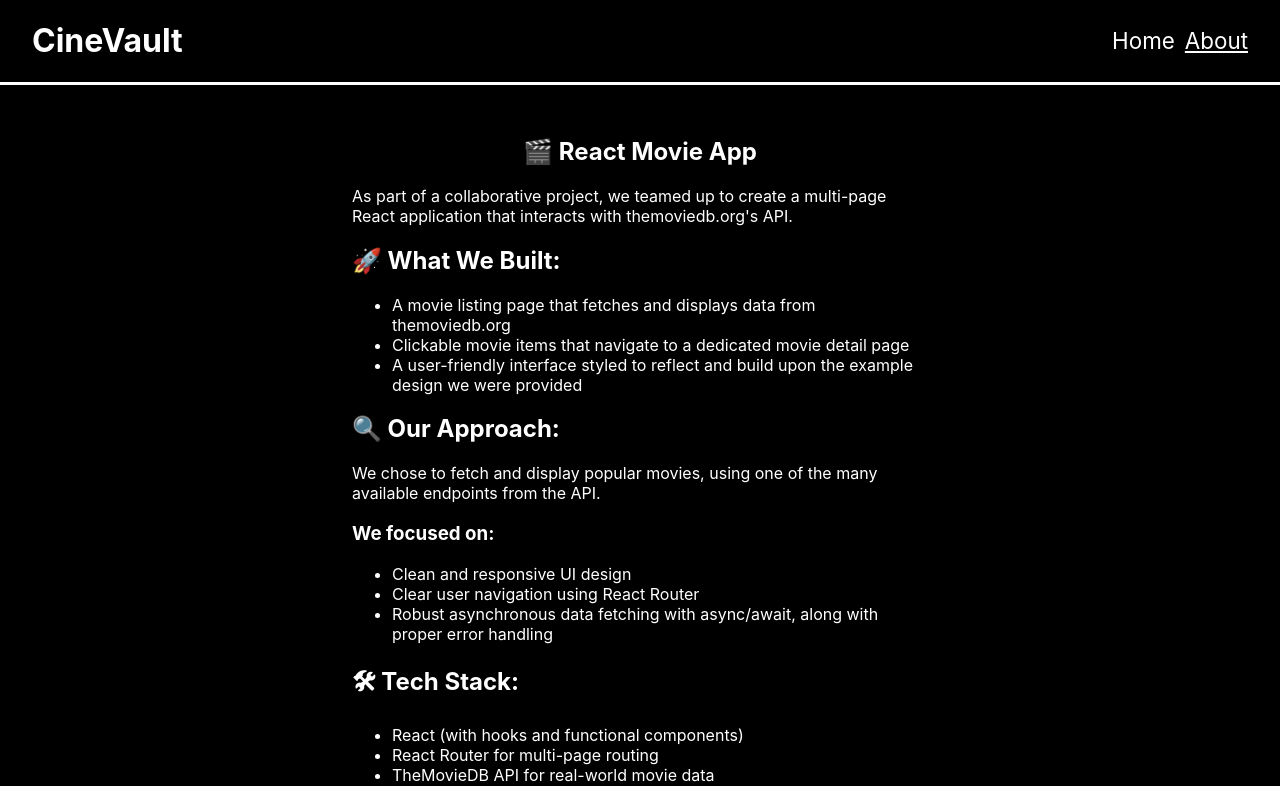
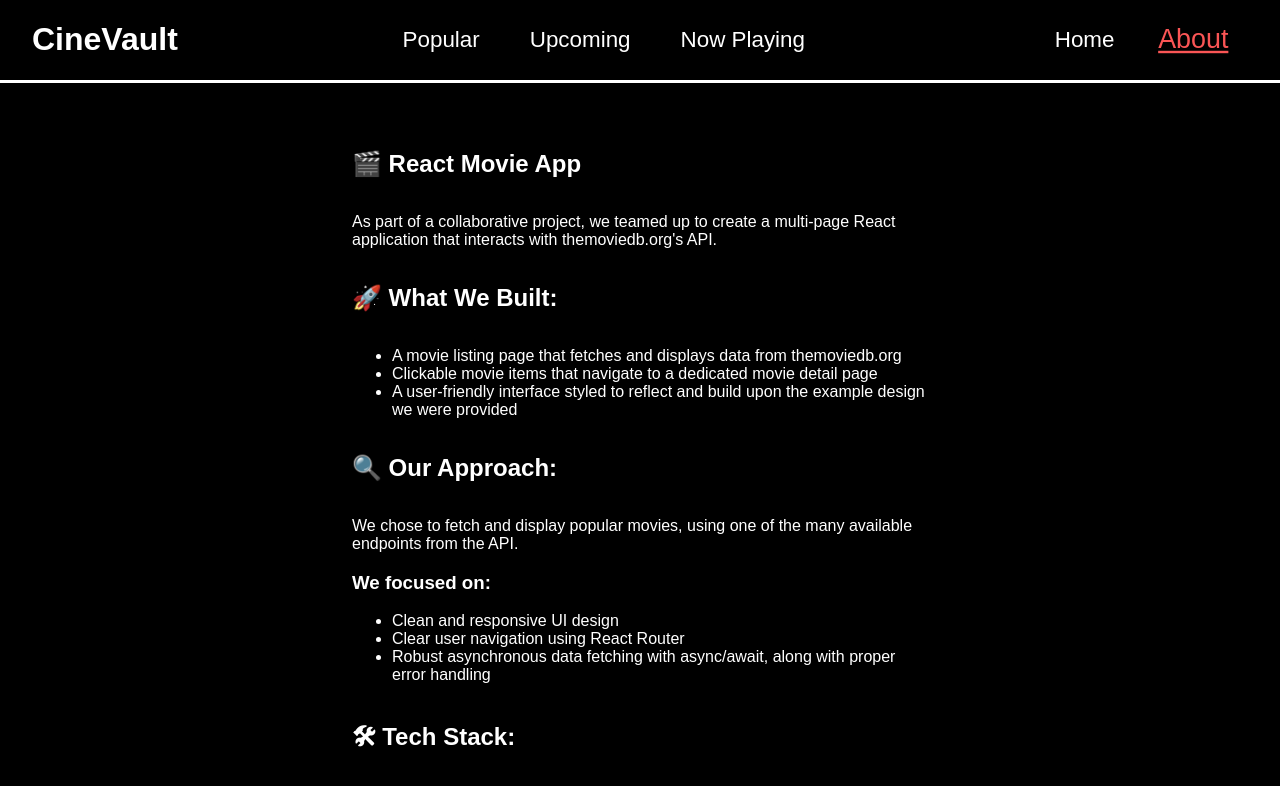
Before and after one commit to solen80a/js-project-movies, a React (Vite) app: page /about in a window 1280 px wide. Shown: the top 786 px of the page. Built offline with nearby package versions, Linux system fonts and the light colour scheme; no server answers.

Commit message:
Added nav burger and fixed about

```diff
--- a/src/components/Media.jsx
+++ b/src/components/Media.jsx
@@ -3,4 +3,6 @@ export const Media = {
   tablet: "(min-width: 501px) and (max-width: 768px)",
   desktop: "(min-width: 769px) and (max-width: 1200px)",
   widescreen: "(min-width: 1201px)",
+  smallerSizes: "(max-width: 900px)",
+  biggerSizes: "(min-width: 900px)"
 }
--- a/src/index.css
+++ b/src/index.css
@@ -10,4 +10,5 @@ body {
   background-color: black;
   color: white;
   margin: 0;
+  font-family: Arial, Helvetica, sans-serif;
 }
--- a/src/pages/About.jsx
+++ b/src/pages/About.jsx
@@ -8,26 +8,36 @@ const AboutSectionWrapper = styled.section`
   flex-wrap: wrap;
   padding: 2rem;
   width: 75%;
+  margin: 0 auto;
+
+    h1, h2 {
+    text-align: center;
+    margin:35px 0;
+  }
 
  /* desktop */
     @media ${Media.desktop}{
     width: 50%;
-    margin: 0 auto;
+
+      h1, h2 {
+    text-align: left;
+  }
+
   }
 
    /* Widescreen */
     @media ${Media.widescreen}{
      width: 50%;
      margin: 0 auto;
+        h1, h2 {
+    text-align: left;
   }
 
-  h1 {
-    text-align: center;
-  }
+
 `
 
 const AboutTextWrapper = styled.div`
-display: flex;
+  display: flex;
   flex-direction: column;
   justify-content: center;
   align-items: center;
--- /dev/null
+++ b/src/pages/BurgerNav.jsx
@@ -0,0 +1,144 @@
+import React, { useState } from "react";
+import styled from "styled-components";
+import { Link, NavLink } from "react-router-dom";
+
+export const Nav = styled.nav`
+    height: 60px;
+    padding: 0 20px;
+    background: #111;
+    color: #fff;
+    display: flex;
+    justify-content: space-between;
+    align-items: center;
+  `;
+
+const Burger = styled.div`
+    display: flex;
+    flex-direction: column;
+    cursor: pointer;
+    gap: 6px;
+  `;
+
+export const Bar = styled.div`
+    width: 25px;
+    height: 3px;
+    background: #fff;
+    border-radius: 2px;
+    transition: all 0.3s ease;
+
+    ${({ open }) =>
+    open &&
+    `
+      &:nth-child(1) {
+        transform: rotate(45deg) translate(5px, 5px);
+      }
+      &:nth-child(2) {
+        opacity: 0;
+      }
+      &:nth-child(3) {
+        transform: rotate(-45deg) translate(5px, -5px);
+      }
+    `}
+  `;
+
+const Sidebar = styled.div`
+    position: fixed;
+    top: 0;
+    right: ${({ open }) => (open ? "0" : "-250px")};
+    width: 250px;
+    height: 100vh;
+    background: #222;
+    color: #fff;
+    display: flex;
+    align-items: center;
+    flex-direction: column;
+    padding: 80px 20px;
+    gap: 20px;
+    transition: right 0.3s ease;
+    z-index: 1000;
+
+    hr {
+      width: 100%;
+    }
+
+    h3 {
+      font-size: 30px;
+      color: #a3a3a3;
+    }
+  `;
+
+const Overlay = styled.div`
+    position: fixed;
+    top: 0;
+    left: 0;
+    width: 100vw;
+    height: 100vh;
+    background: rgba(0, 0, 0, 0.5);
+    z-index: 999;
+  `;
+
+const BurgerWrapper = styled.div`
+    display: flex;
+    flex-direction: column;
+    gap: 200px;
+  `;
+
+const StyledNavLink = styled(NavLink)`
+    text-decoration: none;
+    color: #fff;
+    font-size: 24px;
+    transition: color 0.2s ease;
+
+    &.active {
+      color: #f73c3c;
+    }
+
+    &:hover {
+      color: #ff7b7b;
+    }
+  `;
+
+export const BurgerNav = () => {
+  const [isOpen, setIsOpen] = useState(false);
+
+  return (
+    <>
+      <Nav>
+        <h1>
+          <Link to="/" style={{ color: "white", textDecoration: "none" }}>
+            CineVault
+          </Link>
+        </h1>
+        <Burger onClick={() => setIsOpen(!isOpen)}>
+          <Bar open={isOpen} />
+          <Bar open={isOpen} />
+          <Bar open={isOpen} />
+        </Burger>
+      </Nav>
+
+      <BurgerWrapper>
+        <Sidebar open={isOpen}>
+          <StyledNavLink to="/" onClick={() => setIsOpen(false)}>
+            Home
+          </StyledNavLink>
+          <StyledNavLink to="/about" onClick={() => setIsOpen(false)}>
+            About
+          </StyledNavLink>
+          <hr />
+          <h3>Movies</h3>
+          <StyledNavLink to="/Popular" onClick={() => setIsOpen(false)}>
+            Popular
+          </StyledNavLink>
+          <StyledNavLink to="/Upcoming" onClick={() => setIsOpen(false)}>
+            Upcoming
+          </StyledNavLink>
+          <StyledNavLink to="/Now" onClick={() => setIsOpen(false)}>
+            Now Playing
+          </StyledNavLink>
+        </Sidebar>
+      </BurgerWrapper>
+
+      {isOpen && <Overlay onClick={() => setIsOpen(false)} />}
+    </>
+  );
+};
--- /dev/null
+++ b/src/pages/DesktopNav copy.jsx
@@ -0,0 +1,39 @@
+
+import { Media } from "../components/Media";
+import { Link, NavLink } from "react-router-dom";
+
+
+//#endregion
+
+export const DesktopNav = () => {
+  return (
+    <>
+      <h1>
+        <Link to="/">CineVault</Link>
+      </h1>
+      <div>
+        <ul>
+          <li>
+            <NavLink to="/Popular">Popular</NavLink>
+          </li>
+          <li>
+            <NavLink to="/Upcoming">Upcoming</NavLink>
+          </li>
+          <li>
+            <NavLink to="/Now">Now Playing</NavLink>
+          </li>
+        </ul>
+      </div>
+      <div>
+        <ul>
+          <li>
+            <NavLink to="/">Home</NavLink>
+          </li>
+          <li>
+            <NavLink to="/about">About</NavLink>
+          </li>
+        </ul>
+      </div>
+    </>
+  );
+};
--- a/src/pages/Nav.jsx
+++ b/src/pages/Nav.jsx
@@ -1,8 +1,11 @@
 import styled from "styled-components";
-import { Link, NavLink } from "react-router-dom";
+import { Media } from "../components/Media";
+// import { Link, NavLink } from "react-router-dom";
+import { DesktopNav } from "./DesktopNav copy";
+import { BurgerNav } from "./BurgerNav";
 
 //#region ---- Styling ----
-const NavWrapper = styled.header`
+const DesktopNavWrapper = styled.header`
   display: flex;
   justify-content: space-between;
   align-items: center;
@@ -27,37 +30,53 @@ const NavWrapper = styled.header`
 
   li {
     display: inline-block;
-    margin-left: 10px;
+    margin: 25px;
   }
 
   a {
     color: #fff;
     text-decoration: none;
+    display: inline-block;
+    transition: transform 0.2s ease-in-out;
+  }
+
+  a:hover {
+ transform: scale(1.07);
   }
 
   a.active {
   text-decoration: underline;
+  transform: scale(1.2);
+  color: #fa5555;
 }
+
+  @media ${Media.smallerSizes}{
+    display: none;
+  }
+
+`;
+
+const BurgerNavWrapper = styled.header`
+
+  @media ${Media.biggerSizes}{
+    display: none;
+  }
 
 `;
 //#endregion
 
 export const Nav = () => {
   return (
-    <NavWrapper>
-      <h1>
-        <Link to="/">CineVault</Link>
-      </h1>
-      <div>
-        <ul>
-          <li>
-            <NavLink to="/">Home</NavLink>
-          </li>
-          <li>
-            <NavLink to="/about">About</NavLink>
-          </li>
-        </ul>
-      </div>
-    </NavWrapper>
+    <>
+      <DesktopNavWrapper>
+        <DesktopNav>
+        </DesktopNav>
+      </DesktopNavWrapper>
+
+      <BurgerNavWrapper>
+        <BurgerNav>
+        </BurgerNav>
+      </BurgerNavWrapper>
+    </>
   );
 };
```
Also changed, not shown: src/components/FetchApi.jsx (added, +39 -0 lines).
